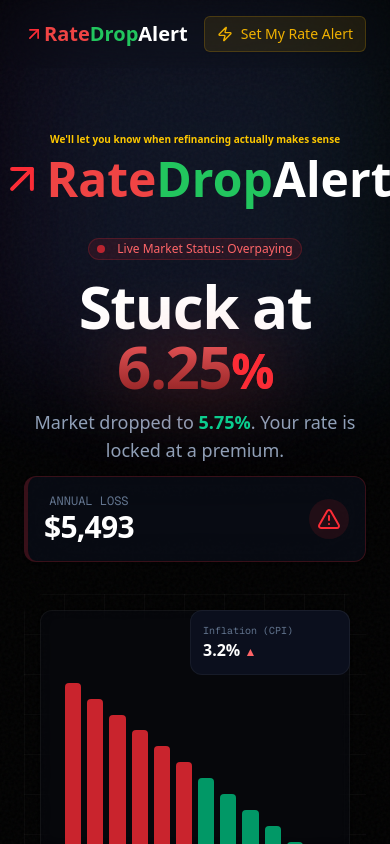
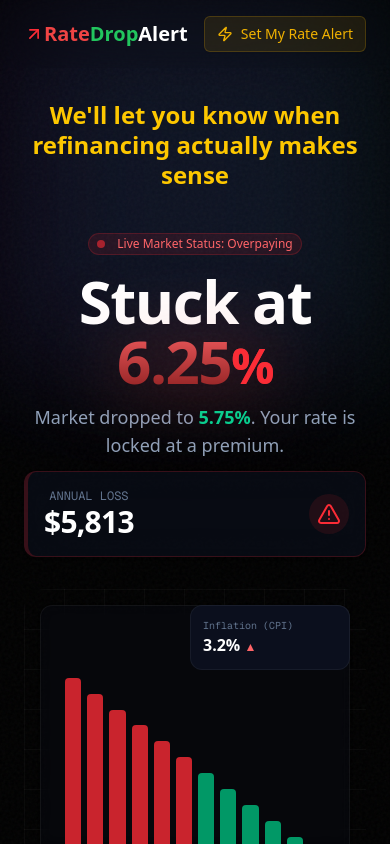
Before and after one commit to Ratedropalert/ratedropalert, a Next.js app: page / in a window 390 px wide. Shown: the top 844 px of the page. Built offline with nearby package versions, Linux system fonts and the light colour scheme.

Commit message:
Final branding fix: removed hero logo, enlarged tagline, fixed mobile spacing, and added final footer

```diff
--- a/app/layout.tsx
+++ b/app/layout.tsx
@@ -3,7 +3,6 @@
 import { Geist, Geist_Mono } from "next/font/google";
 import "./globals.css";
 import Navbar from "@/components/shared/Navbar";
-import Footer from "@/components/shared/Footer";
 import BackgroundFX from "@/components/shared/BackgroundFX";
 import { Toaster } from "sonner";
 import Script from "next/script";
--- a/app/page.tsx
+++ b/app/page.tsx
@@ -1,11 +1,13 @@
 import { ImmersiveStory } from "@/components/landing/ImmersiveStory";
 import { MarketIntel } from "@/components/landing/MarketIntel";
+import Footer from "@/components/shared/Footer";
 
 export default function Home() {
   return (
     <main className="min-h-screen selection:bg-emerald-500 selection:text-black antialiased">
       <ImmersiveStory />
       <MarketIntel />
+      <Footer />
     </main>
   );
 }
--- a/components/landing/ImmersiveStory.tsx
+++ b/components/landing/ImmersiveStory.tsx
@@ -272,28 +272,17 @@
   return (
     <div ref={wrapperRef} className="relative min-h-dvh overflow-hidden">
       {/* Content Container */}
-      <div className="sm:fixed sm:inset-0 flex flex-col max-sm:gap-12 items-center justify-center z-10 pointer-events-none ">
-        {/* PANEL 1: Stuck at 6.25% */}
+      <div className="sm:fixed sm:inset-0 flex flex-col items-center justify-center z-10 pointer-events-none ">
         <div
           ref={p1Ref}
-          className="sm:absolute sm:inset-0 panel-content pointer-events-auto pt-16 opacity-100 transition-opacity duration-500 ease-out max-w-6xl mx-auto w-full px-6"
+          className="sm:absolute sm:inset-0 panel-content pointer-events-auto pt-8 sm:pt-16 opacity-100 transition-opacity duration-500 ease-out max-w-6xl mx-auto w-full px-6"
         >
           <div className="flex flex-col items-center justify-center mb-8">
-            <p className="text-yellow-400 text-[10px] sm:text-sm font-bold mb-2">
-              We&apos;ll let you know when refinancing actually makes sense
-            </p>
-            <div className="flex items-center justify-center">
-              <ArrowUp className="rotate-45 text-red-500 font-extrabold w-12 h-12 sm:w-20 sm:h-20" />
-              <span className="sm:text-7xl text-5xl font-extrabold text-[#ef4444]">
-                Rate
-              </span>
-              <span className="sm:text-7xl text-5xl font-extrabold text-[#22c55e]">
-                Drop
-              </span>
-              <span className="sm:text-7xl text-5xl font-extrabold text-white">
-                Alert
-              </span>
-            </div>
+            <h2 className="text-yellow-400 text-2xl sm:text-4xl lg:text-5xl font-black mb-2 text-center leading-tight">
+              We&apos;ll let you know when
+              <br className="sm:hidden" />
+              refinancing actually makes sense
+            </h2>
           </div>
           <div className="grid grid-cols-1 sm:grid-cols-12 gap-8 items-center">
             <div className="sm:col-span-5 space-y-3 text-center sm:text-left">
@@ -483,10 +472,9 @@
           </div>
         </div>
 
-        {/* PANEL 3: Mobile Offer ($578/mo) */}
         <div
           ref={p3Ref}
-          className="sm:absolute sm:inset-0 flex flex-col items-center justify-center panel-content pointer-events-auto pt-16 sm:opacity-0"
+          className="sm:absolute sm:inset-0 flex flex-col items-center justify-center panel-content pointer-events-auto pt-8 sm:pt-16 sm:opacity-0"
         >
           <Card className="w-full max-w-[320px] px-6 bg-slate-900/80 backdrop-blur-2xl border border-emerald-500/30 rounded-[2.5rem] p-2 shadow-[0_0_60px_rgba(16,185,129,0.2)]">
             <CardContent className="bg-black rounded-[2rem] p-6 h-[520px] flex flex-col relative overflow-hidden">
```
